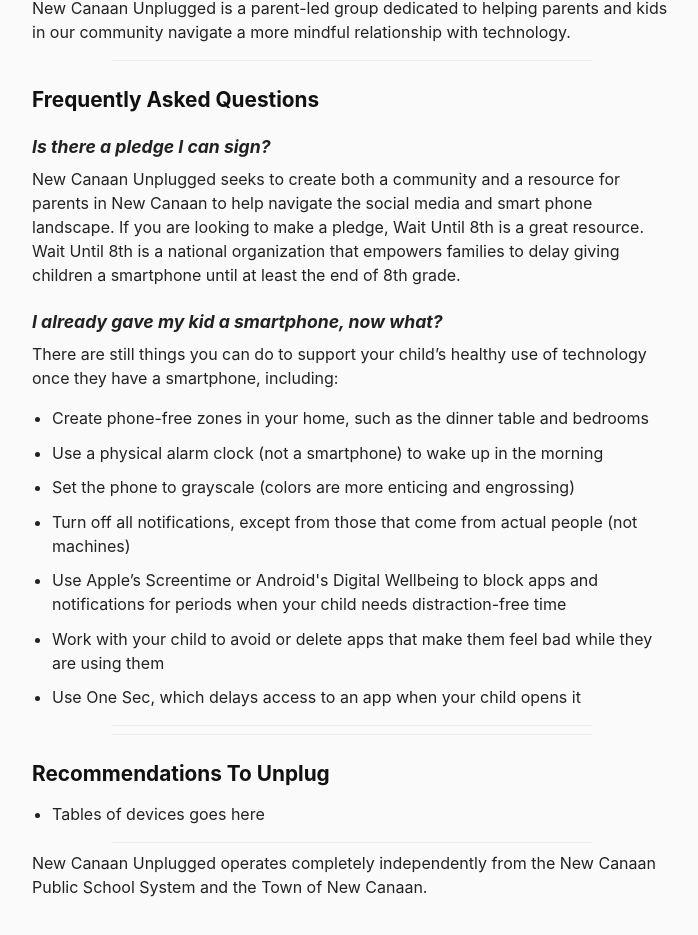
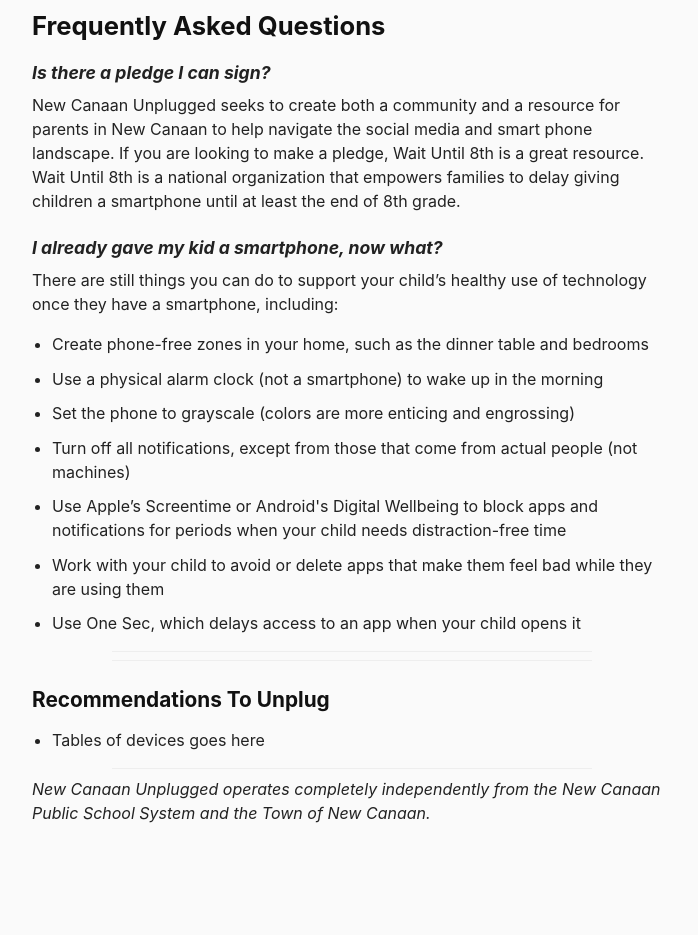
Before and after one commit to New-Canaan-Unplugged/new-canaan-unplugged.github.io, a plain HTML site: page resources.html in a window 1280 px wide. Shown: the part 223-1158 px from the top of the page, without its empty margins (288-986 px from the left). After the commit the page ends 1096 px from the top, so only its background shows below. Drawn offline with Linux system fonts and the light colour scheme.

Commit message:
Update resources.html

```diff
--- a/resources.html
+++ b/resources.html
@@ -18,10 +18,7 @@
 </header>
 
 <main>
-
-<p>New Canaan Unplugged is a parent-led group dedicated to helping parents and kids in our community navigate a more mindful relationship with technology. </p>
-
-<hr /><h2>Frequently Asked Questions</h2>
+<hr /><h1>Frequently Asked Questions</h1>
     <h3>Is there a pledge I can sign?</h3>
     <p>New Canaan Unplugged seeks to create both a community and a resource for parents in New Canaan to help navigate the social media and smart phone landscape. If you are looking to make a pledge, Wait Until 8th is a great resource. Wait Until 8th is a national organization that empowers families to delay giving children a smartphone until at least the end of 8th grade.
 </p>
@@ -43,7 +40,7 @@
       <li>Tables of devices goes here</li>
     </ul>
 <hr />
-<p>New Canaan Unplugged operates completely independently from the New Canaan Public School System and the Town of New Canaan.</p>
+<p><i>New Canaan Unplugged operates completely independently from the New Canaan Public School System and the Town of New Canaan.</i></p>
 </main>
 </body>
 </html>
```
